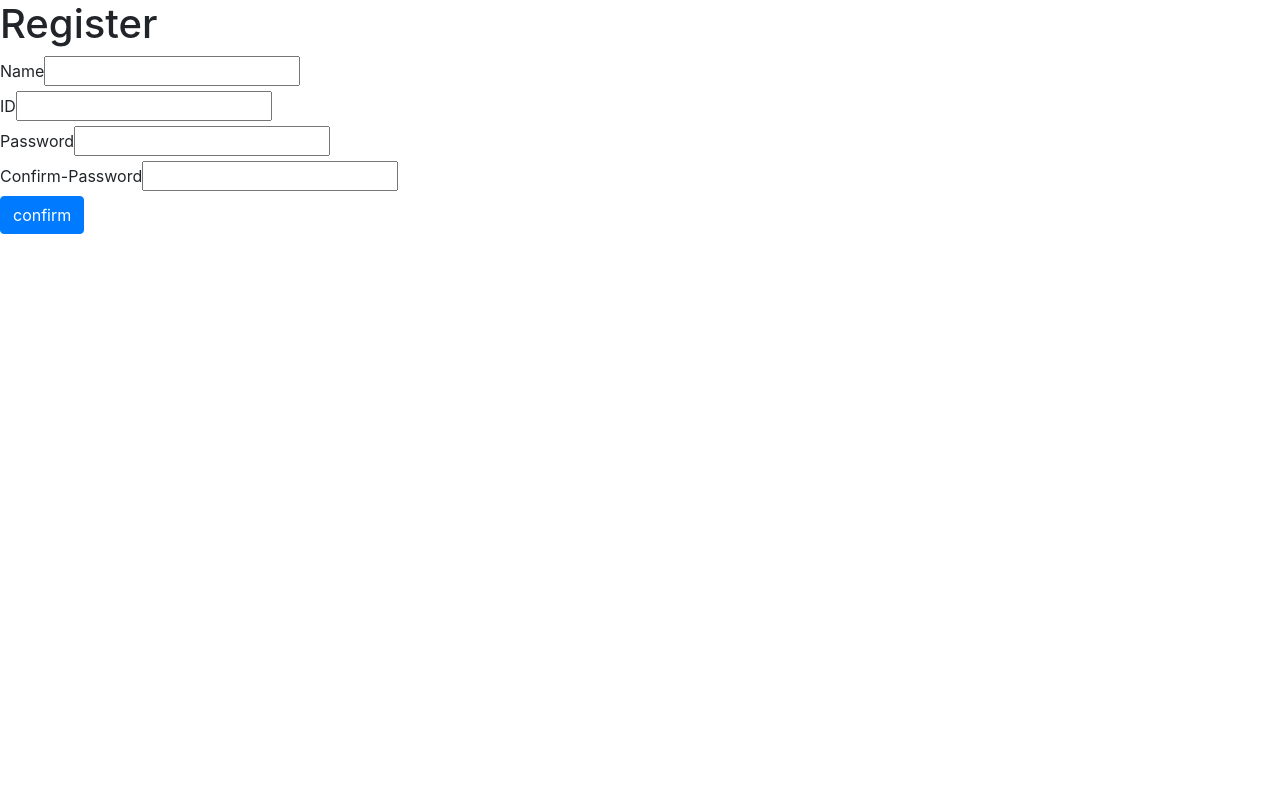
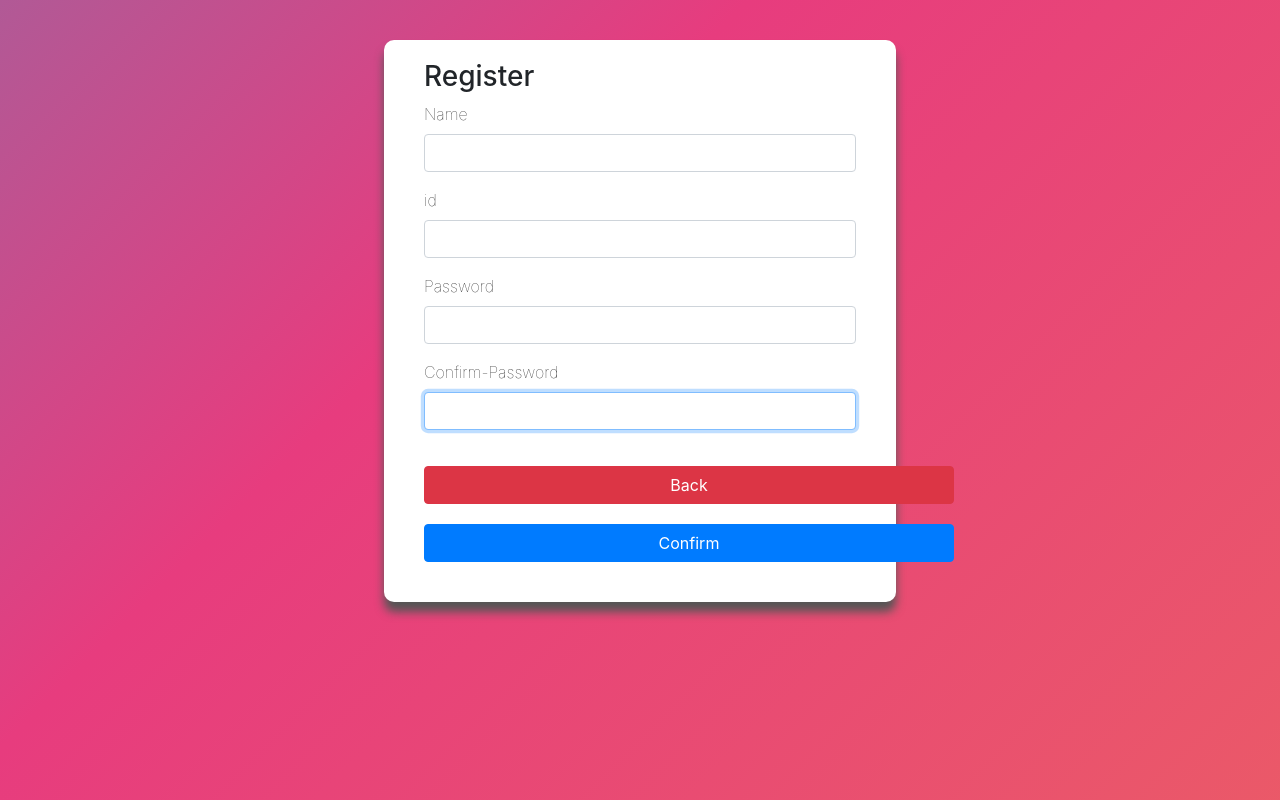
Before and after one commit to SSripilaipong/paralysed_system, a React (Create React App) app in the folder front/: page /regis in a window 1280 px wide. Built offline with nearby package versions, Linux system fonts and the light colour scheme.

Commit message:
frontend fix
fix register login chat

```diff
--- a/front/package.json
+++ b/front/package.json
@@ -7,6 +7,7 @@
     "bootstrap": "^4.3.1",
     "react": "^16.8.4",
     "react-bootstrap": "^1.0.0-beta.5",
+    "react-chat-widget": "^2.1.4-1",
     "react-dom": "^16.8.4",
     "react-router-dom": "^4.4.0",
     "react-scripts": "2.1.8"
--- /dev/null
+++ b/front/src/containers/ChatPage.css
@@ -0,0 +1,8 @@
+.rcw-conversation-container > .rcw-header {
+    background-color: red;
+  }
+
+  .rcw-message > .rcw-response {
+    background-color: black;
+    color: white;
+  }
--- a/front/src/containers/ChatPage.js
+++ b/front/src/containers/ChatPage.js
@@ -1,20 +1,33 @@
 import React, { Component } from 'react';
-import { Button, Form, Row, Col, FormGroup,Modal,FormLabel,FormControl,Container } from "react-bootstrap";
-import NavbarComponent from '../components/Navbar'
+import { Widget, addResponseMessage, addLinkSnippet, addUserMessage } from 'react-chat-widget';
+import './ChatPage.css';
+
+
 class ChatPage extends Component {
+  state = {
+    newMessage: "",
+    responseMessage:"Welcome to this awesome chat!",
+  };
+  componentDidMount() {
+    addResponseMessage(this.state.responseMessage);
+
+  }
+
+  handleNewUserMessage = (newMessage) => {
+    console.log(`New message incoming! ${newMessage} `);
+    // Now send the message throught the backend API
+  }
+
   render() {
     return (
-      <Container>
-      <Row>
-        <Col sm={2}>sm=2</Col>
-        <Col sm>sm=true</Col>
-        <Col sm>sm=true</Col>
-        <Col sm>sm=true</Col>
-      </Row>
-      <Row>
-      </Row>
-    </Container>
-    )
+      <div className="chat">
+        <Widget
+          handleNewUserMessage={this.handleNewUserMessage}
+          title="ChatBOX"
+          subtitle="type chat here"
+        />
+      </div>
+    );
   }
 }
 
--- /dev/null
+++ b/front/src/containers/LoginPage.css
@@ -0,0 +1,106 @@
+.Login{
+    margin: 150px auto;
+    width: 40%;
+    display: flex;
+    flex-direction: column;
+    padding: 20px 40px;
+    border-radius: 10px;
+    box-shadow: 0px 10px 10px #555;
+    background-color: #ffffff;
+}
+@keyframes move_wave {
+    0% {
+        transform: translateX(0) translateZ(0) scaleY(1)
+    }
+    50% {
+        transform: translateX(-25%) translateZ(0) scaleY(0.55)
+    }
+    100% {
+        transform: translateX(-50%) translateZ(0) scaleY(1)
+    }
+}
+.waveWrapper {
+    overflow: hidden;
+    position: absolute;
+    left: 0;
+    right: 0;
+    bottom: 0;
+    top: 0;
+    margin: auto;
+}
+.waveWrapperInner {
+    position: absolute;
+    width: 100%;
+    overflow: hidden;
+    height: 100%;
+    bottom: -1px;
+    background-image: linear-gradient(to top, #86377b 20%, #27273c 80%);
+}
+.bgTop {
+    z-index: 15;
+    opacity: 0.5;
+}
+.bgMiddle {
+    z-index: 10;
+    opacity: 0.75;
+}
+.bgBottom {
+    z-index: 5;
+}
+body {
+	width: 100wh;
+	height: 90vh;
+	color: #fff;
+	background: linear-gradient(-45deg, #EE7752, #E73C7E, #23A6D5, #23D5AB);
+	background-size: 400% 400%;
+	-webkit-animation: Gradient 15s ease infinite;
+	-moz-animation: Gradient 15s ease infinite;
+	animation: Gradient 15s ease infinite;
+}
+
+@-webkit-keyframes Gradient {
+	0% {
+		background-position: 0% 50%
+	}
+	50% {
+		background-position: 100% 50%
+	}
+	100% {
+		background-position: 0% 50%
+	}
+}
+
+@-moz-keyframes Gradient {
+	0% {
+		background-position: 0% 50%
+	}
+	50% {
+		background-position: 100% 50%
+	}
+	100% {
+		background-position: 0% 50%
+	}
+}
+
+@keyframes Gradient {
+	0% {
+		background-position: 0% 50%
+	}
+	50% {
+		background-position: 100% 50%
+	}
+	100% {
+		background-position: 0% 50%
+	}
+}
+
+h1,
+h6 {
+	font-family: 'Open Sans';
+	font-weight: 300;
+	text-align: center;
+	position: absolute;
+	top: 45%;
+	right: 0;
+	left: 0;
+}
--- a/front/src/containers/LoginPage.js
+++ b/front/src/containers/LoginPage.js
@@ -1,4 +1,5 @@
 import React, { Component } from "react";
+import "./LoginPage.css"
 import axios from "axios";
 import {
   FormGroup,
@@ -46,7 +47,9 @@ class LoginPage extends Component {
   render() {
     const { validated } = this.state;
     return (
+
       <div className="Login">
+
         <Form onSubmit={this.loginHandler} noValidate validated={validated}>
           <p className="center_text">MEMBER LOGIN</p>
           <FormGroup controlId="username" size="large">
@@ -82,8 +85,10 @@ class LoginPage extends Component {
             Login
           </Button>
 
+          <a href="regis">Register</a>
         </Form>
       </div>
+
     );
   }
 }
--- a/front/src/containers/RegisterPage.css
+++ b/front/src/containers/RegisterPage.css
@@ -1,13 +1,16 @@
 .wrapper {
-    margin: auto;
-    width: 100%;
-    flex-direction: column;
-    justify-content: center;
-    align-items: center;
+  margin: 40px auto;
+  width: 40%;
+  display: flex;
+  flex-direction: column;
+  padding: 20px 40px;
+  border-radius: 10px;
+  box-shadow: 0px 10px 10px #555;
+  background-color: #ffffff;
   }
   .buttonwrapper {
     margin: 10px auto;
-    width: 500px;
+    width: 530px;
     text-align: center;
   }
   .form-wrapper {
@@ -130,26 +133,7 @@
     width: 100%;
     align-items: center;
   }
-  .choseImage .renter {
-    width: 100%;
-    height: 50%;
-    background-image: url("../images/renter.png");
-    background-repeat: no-repeat;
-    background-position: center;
-    background-size: cover;
-    display: table;
-    height: 44.6vh;
-  }
-  .choseImage .user {
-    width: 100%;
-    height: 50%;
-    background-image: url("../images/Cars.png");
-    background-repeat: no-repeat;
-    background-position: center;
-    background-size: cover;
-    display: table;
-    height: 44.4vh;
-  }
+
 
   .choseImage .renter .rentertext,
   .choseImage .user .usertext {
@@ -162,9 +146,3 @@
     display: table-cell;
     vertical-align: middle;
   }
-
-  .choseImage .renter:hover .rentertext,
-  .choseImage .user:hover .usertext {
-    color: #111;
-    text-shadow: 2px 2px 8px #fff;
-  }
--- a/front/src/containers/RegisterPage.js
+++ b/front/src/containers/RegisterPage.js
@@ -1,28 +1,101 @@
 import React, { Component } from 'react';
-import { Button, Form, Row, Col, FormGroup,Modal } from "react-bootstrap";
+import { Button, Form, Row, Col, FormGroup,Modal,FormControl,FormLabel } from "react-bootstrap";
+import axios from "axios";
+import { Link } from 'react-router-dom'
+import "./RegisterPage.css"
 class RegisterPage extends Component {
+  state = {
+    name: "",
+    id:"",
+    password: "",
+    confirm:"",
+    validated: false,
+    faillogin: false,
+  };
+  submitHandler = event => {
+    event.preventDefault();
+    const form = event.currentTarget;
+    if (form.checkValidity() === false) {
+      event.stopPropagation();
+    }
+    this.setState({ validated: true });
+    const data = { ...this.state };
+    if (form.checkValidity()) {
+      axios
+        .post("/auth/login", data)
+        .then(res => {
+          console.log(res.user);
+          window.location = "/";
+        })
+        .catch(e => {
+          this.setState({
+            faillogin: true
+          });
+        }); // Handle Login failed
+    }
+  };
+  handleChange = event => {
+    this.setState({
+      [event.target.id]: event.target.value
+    });
+  };
   render() {
     return (
-      <div>
-        <h1>Register</h1>
+      <div className = "wrapper">
         <div>
-            <label>Name</label>
-            <input></input>
+          <h3>Register</h3>
         </div>
         <div>
-            <label>ID</label>
-            <input></input>
+            <FormGroup controlId="username" size="large">
+            <FormLabel>Name</FormLabel>
+            <FormControl
+              required
+              autoFocus
+              type="username"
+              value={this.state.username}
+              onChange={this.handleChange}
+            />
+             </FormGroup>
         </div>
         <div>
-            <label>Password</label>
-            <input></input>
+            <FormGroup controlId="id" size="large">
+            <FormLabel>id</FormLabel>
+            <FormControl
+              required
+              autoFocus
+              type="id"
+              value={this.state.id}
+              onChange={this.handleChange}
+            />
+             </FormGroup>
         </div>
         <div>
-            <label>Confirm-Password</label>
-            <input></input>
+            <FormGroup controlId="password" size="large">
+            <FormLabel>Password</FormLabel>
+            <FormControl
+              required
+              autoFocus
+              type="Password"
+              value={this.state.password}
+              onChange={this.handleChange}
+            />
+             </FormGroup>
         </div>
         <div>
-            <Button>confirm</Button>
+          <FormGroup controlId="confirm" size="large">
+            <FormLabel>Confirm-Password</FormLabel>
+            <FormControl
+              required
+              autoFocus
+              type="Password"
+              value={this.state.confirm}
+              onChange={this.handleChange}
+            />
+             </FormGroup>
+        </div>
+        <div className = "buttonwrapper">
+            <Button variant="danger" className = "buttonwrapper" href="/">Back</Button>
+            <Button  className = "buttonwrapper" href="/">Confirm</Button>
         </div>
       </div>
     )
--- a/front/src/index.js
+++ b/front/src/index.js
@@ -4,6 +4,7 @@ import './index.css';
 import App from './App';
 import * as serviceWorker from './serviceWorker';
 import 'bootstrap/dist/css/bootstrap.min.css';
+import 'react-chat-widget/lib/styles.css';
 ReactDOM.render(<App />, document.getElementById('root'));
 
 // If you want your app to work offline and load faster, you can change
```
Also changed, not shown: 1 other file (tests, documents, lock files or other folders).
